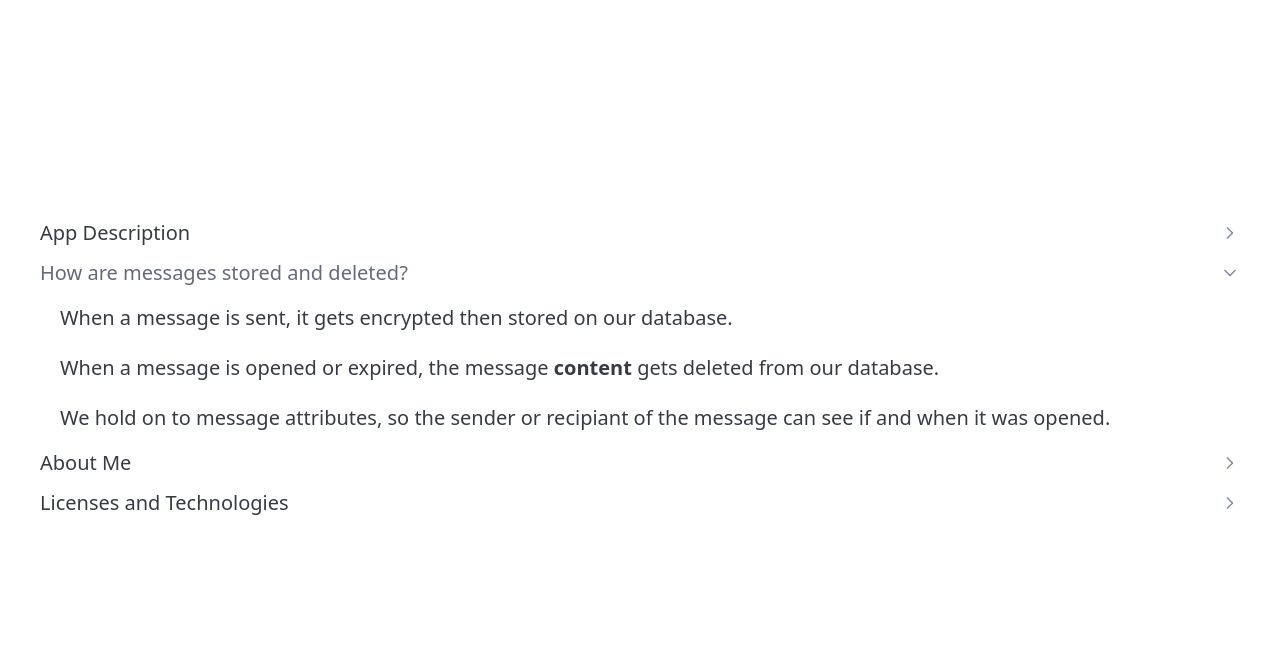
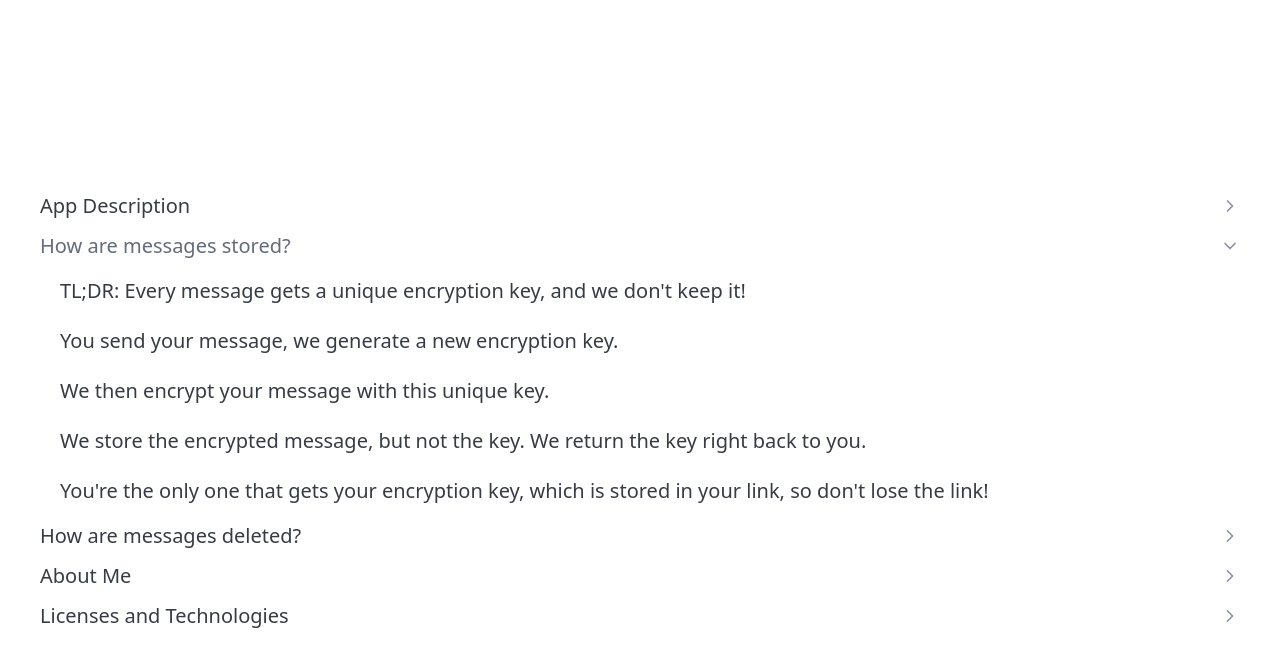
Before and after one commit to FatCatLikesBeer/php-secret-service, a PHP site: the page made by views/message.php in a window 1280 px wide, after a click on "How are messages stored?". Shown: the part 235-881 px from the top of the page. Before the commit the page ends 750 px from the top, so only its background shows below. Run offline with PHP 8.4, Linux system fonts and the light colour scheme; data comes from the database, SQL or seed files in the repository; both versions use the stored data as it was after the commit; the template is opened without the code that fills it: most values are stand-ins (such as "Sample title", 1, 10 or a date in 2020); data that the repository does not hold is empty; some libraries are stand-ins or nearby versions.

Commit message:
Refactored key handling so encryption keys are unique per message. Keys are only stored in HTTP responses

```diff
--- a/index.php
+++ b/index.php
@@ -108,10 +108,10 @@ post('/api/v0/messages', function () use (
       'writer_email' => $writer_email,
       'reader_email' => $reader_email,
       'expires' => intval($expires),
-      "uuid" => $result->message
+      "uuid" => $result->data["uuid"],
     ];
 
-    new Response("Message Saved!", true, 200, $data)->sendJSON();
+    new Response($result->message, true, 200, $data)->sendJSON();
   } catch (Exception $err) {
     new Response($err->getMessage(), false, $err->getCode())->sendJSON();
   }
@@ -119,7 +119,7 @@ post('/api/v0/messages', function () use (
 
 get('/api/v0/messages/$uuid', function ($uuid) {
   try {
-    if (16 != strlen($uuid)) {
+    if (23 != strlen($uuid)) {
       throw new Exception("Invalid message ID", 400);
     }
 
--- a/lib/classes.php
+++ b/lib/classes.php
@@ -89,7 +89,7 @@ class UnsafeCrypto
       $nonce,
     );
 
-    return base64_encode($nonce . $cipher_text) . ":{$key}";
+    return [base64_encode($nonce . $cipher_text), $key];
   }
 
   /**
--- a/lib/uuid_generator.php
+++ b/lib/uuid_generator.php
@@ -58,11 +58,11 @@ function case_picker(string $word): string
 function uuid_generator(): string
 {
   include(__DIR__ . "/../lib/words.php");
+  $result = "";
   $length = count($words);
   $head_word = $words[rand(0, $length - 1)];
   $tail_word = $words[rand(0, $length - 1)];
   $structure = rand(0, 3);
-  $result = "";
 
   // Select and cast it
   $head = case_picker($head_word);
--- a/models/database.php
+++ b/models/database.php
@@ -1,7 +1,6 @@
 <?php
 
 declare(strict_types=1);
-$env_key = getenv("PHP_CRYPTO_KEY");
 
 $db = new PDO(dsn: "sqlite:" . __DIR__ . "/../models/my_base.sqlite");
 
@@ -71,16 +70,15 @@ function envelope_to_database(
 ): InternalMessage {
   global $db;
   global $queries;
-  global $env_key;
   try {
-    $letter = UnsafeCrypto::encrypt($message, $env_key);
+    [$letter, $key] = UnsafeCrypto::encrypt($message);
     $passkey_hash = !is_null($passkey) ? hash("sha256", $passkey) : $passkey;
     $created_at = time();
     $expires_at = $created_at + (intval($expires) * 60 * 60);
     $stmt = $db->prepare($queries["create_envelope"]);
     $stmt->execute([$uuid, $writer, $writer_email, $reader, $reader_email, $created_at, $expires_at, $passkey_hash, $letter]);
     $stmt->fetch();
-    return new InternalMessage(true, "Message saved!");
+    return new InternalMessage(true, "Message saved!", ["uuid" => "{$uuid}:{$key}"]);
   } catch (Exception $err) {
     return new InternalMessage(false, "Database Error: {$err}");
   }
@@ -88,15 +86,16 @@ function envelope_to_database(
 
 /**
  * Checks if envelope with uuid exists
- * @param string $uuid UUID of envelope
+ * @param string $uuid_key UUID & key of envelope
  * @return InternalMessage
  */
 function check_if_envelope_exists(
-  string $uuid,
+  string $uuid_key,
 ): InternalMessage {
   global $db;
   global $queries;
   try {
+    [$uuid] = explode(":", $uuid_key);
     $stmt = $db->prepare($queries["check_if_envelope_exists"]);
     $stmt->execute([$uuid]);
     $column = $stmt->fetch();
@@ -104,12 +103,12 @@ function check_if_envelope_exists(
       throw new Exception("Envelope not found.");
     }
     $data = [
+      "created_at" => $column["created_at"],
       "opened" => intval($column["opened"]),
+      "expired" => $column["expired"] == "0" ? false : true,
       "locked" => !is_null($column["passkey_hash"]),
-      "expired" => $column["expired"] == "0" ? false : true,
       "reader" => $column["reader"],
       "writer" => $column["writer"],
-      "created_at" => $column["created_at"],
     ];
     return new InternalMessage(true, "Envelope Found.", $data);
   } catch (Exception $err) {
@@ -120,17 +119,19 @@ function check_if_envelope_exists(
 /**
  * Returns contents of envelope (letter), sets opened to 1,
  * sets expired to 1, deletes content (letter).
- * @param stirng $uuid UUID of envelope
+ * @param string $uuid_key UUID & key of envelope
  * @param string|null $passkey Key to retrieve content (letter)
  * @return InternalMessage
  */
-function unseal_envelope(string $uuid, string|null $passkey): InternalMessage
+function unseal_envelope(string $uuid_key, string|null $passkey): InternalMessage
 {
   $message = new InternalMessage(false, "Unknown Server Error", code: 500);
   global $db;
   global $queries;
-  global $env_key;
   try {
+    // Separate uuid & key
+    [$uuid, $key] = explode(":", $uuid_key);
+
     // Check if envelope exists
     $stmt_check = $db->prepare($queries["check_if_envelope_exists"]);
     $stmt_check->execute([$uuid]);
@@ -173,7 +174,7 @@ function unseal_envelope(string $uuid, string|null $passkey): InternalMessage
     $stmt->execute([$uuid]);
     $columns = $stmt->fetch();
     $encrypted_letter = $columns["letter"];
-    $letter = UnsafeCrypto::decrypt($encrypted_letter, $env_key);
+    $letter = UnsafeCrypto::decrypt($encrypted_letter, $key);
     $message->data["letter"] = $letter;
     $message->message = "Letter content";
     $message->code = 200;
--- a/views/message.php
+++ b/views/message.php
@@ -185,7 +185,7 @@ if ($columns) {
   //******************************
   //    Variables
   //******************************
-  const apiURL = "/api/v0/messages/<?php echo $uuid; ?>/read";
+  const apiURL = "/api/v0/messages/<?php echo $uuid_key; ?>/read";
   const interactButton = document.getElementById("snd-button");
   const contentArea = document.getElementById("content-area");
   <?php if ($passkey) { ?>
--- a/views/reference.html
+++ b/views/reference.html
@@ -11,10 +11,19 @@
       <p>😄 - Enjoy!</p>
     </div>
   </details>
-  <details name="qna">
-    <summary>How are messages stored and deleted?</summary>
+  <details name="storage">
+    <summary>How are messages stored?</summary>
     <div class="summary-copy">
-      <p>When a message is sent, it gets encrypted then stored on our database.</p>
+      <p>TL;DR: Every message gets a unique encryption key, and we don't keep it!</p>
+      <p>You send your message, we generate a new encryption key.</p>
+      <p>We then encrypt your message with this unique key.</p>
+      <p>We store the encrypted message, <emphasis>but not the key</emphasis>. We return the key right back to you.</p>
+      <p>You're the only one that gets your encryption key, which is stored in your link, so don't lose the link!</p>
+    </div>
+  </details>
+  <details name="deletion">
+    <summary>How are messages deleted?</summary>
+    <div class="summary-copy">
       <p>When a message is opened or expired, the message <strong>content</strong> gets deleted from our database.</p>
       <p>We hold on to message attributes, so the sender or recipiant of the message can see if and when it was opened.</p>
     </div>
```
Also changed, not shown: controllers/controller.php (+5 -5 lines), views/index.php (+4 -3 lines), models/my_base.sqlite.
